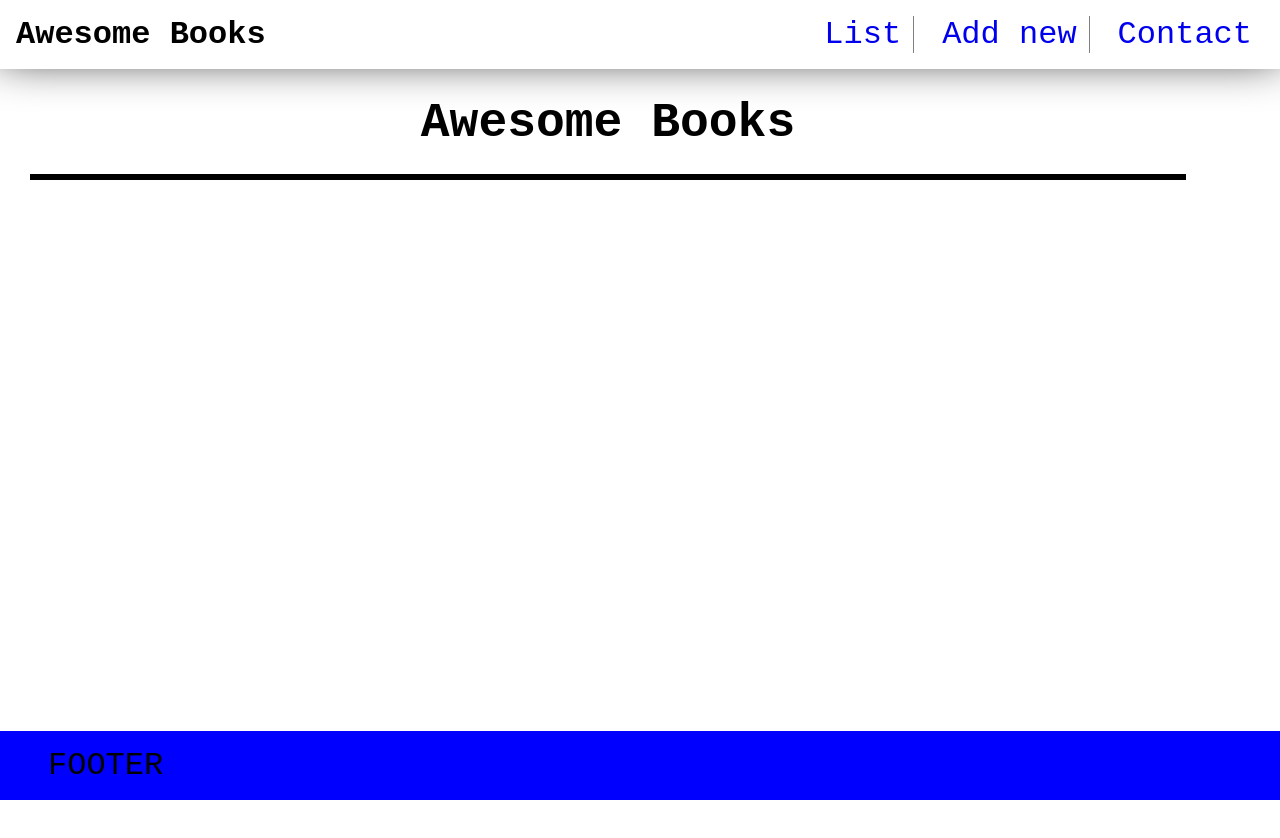
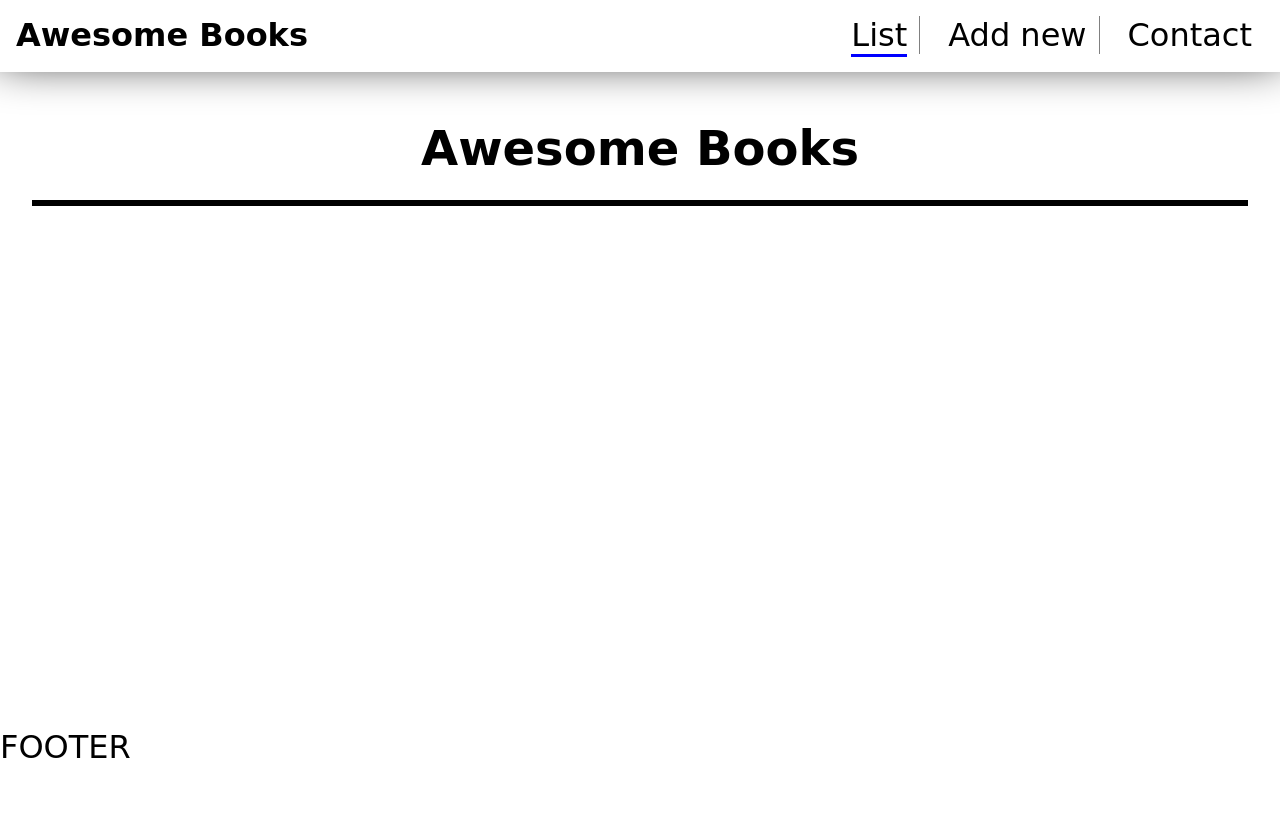
Before and after one commit to wuyepabdul/awesome-books, a website: page index.html in a window 1280 px wide. After the commit the page ends 800 px from the top, so only its background shows below. Drawn offline with Linux system fonts and the light colour scheme.

Commit message:
Add border bottom to active navlink

```diff
--- a/index.html
+++ b/index.html
@@ -1,5 +1,6 @@
 <!DOCTYPE html>
 <html lang="en">
+
 <head>
   <meta charset="UTF-8" />
   <meta http-equiv="X-UA-Compatible" content="IE=edge" />
@@ -11,24 +12,27 @@
 <body>
   <header>
     <nav>
-        <div class="page_logo">Awesome Books</div>
+      <div class="page_logo">
+        Awesome Books
+      </div>
       <ul class="navigation">
         <li class="navItem">
-            <a href="#listOfBooksContainer">List</a>
+          <a class="activeLink" href="#listOfBooks_container">List</a>
         </li>
-          <li class="navItem">
-            <a href="#form_container">Add new</a>
+        <li class="navItem inactive">
+          <a class="inactive" href="#form_container">Add new</a>
         </li>
-          <li class="navItem">
-            <a href="#contact_section">Contact</a>
+        <li class="navItem inactive">
+          <a class="inactive" href="#contact_section">Contact</a>
         </li>
       </ul>
     </nav>
   </header>
   <main>
-      <section class="listOfBooksContainer visible" id="listOfBooksContainer">
+    <section id="listOfBooks_container" class="listOfBooks_container visible">
       <h1>Awesome Books</h1>
       <div id="listOfBooks" class="listOfBooks"></div>
+
     </section>
     <section id="form_container" class="form_container invisible">
       <h2>Add a New Book</h2>
@@ -40,12 +44,7 @@
         </div>
         <div>
           <label for="author"></label>
-            <input
-              type="text"
-              name="author  "
-              id="author"
-              placeholder="Author"
-            />
+          <input type="text" name="author  " id="author" placeholder="Author" />
           <small class="alert author"></small>
         </div>
         <button type="submit" class="addBtn">Add</button>
@@ -53,9 +52,8 @@
     </section>
     <section id="contact_section" class="contact_section invisible">
       <h2>Contact Information</h2>
-        <p class="contact_info">
-          Lorem ipsum dolor sit amet, consectetur adipisicing elit. Sit
-          reprehenderit quidem id ex eaque consequuntur recusandae qui natus.
+      <p class="contact_info">Lorem ipsum dolor sit amet, consectetur adipisicing elit.
+        Sit reprehenderit quidem id ex eaque consequuntur recusandae qui natus.
         Similique, ipsam.
       </p>
       <ul>
@@ -63,10 +61,14 @@
         <li>phone</li>
         <li>addressText</li>
       </ul>
+
     </section>
   </main>
-    <footer>FOOTER</footer>
+  <footer>
+    FOOTER
+  </footer>
   <script src="./app.js"></script>
   <script src="navigation.js"></script>
 </body>
+
 </html>
--- a/navigation.js
+++ b/navigation.js
@@ -1,5 +1,6 @@
 const navigationLinks = document.querySelectorAll('.navItem');
 const sections = document.querySelectorAll('section');
+const anchors = document.querySelectorAll('.navigation a');
 
 navigationLinks.forEach((navlink) => {
   navlink.addEventListener('click', (e) => {
@@ -7,9 +8,17 @@ navigationLinks.forEach((navlink) => {
     sections.forEach((section) => {
       section.classList.replace('visible', 'invisible');
     });
+    // this removes the border bottom from all of the navlinks
+    anchors.forEach((aTag) => {
+      aTag.classList.remove('activeLink');
+      aTag.classList.add('inactive');
+    });
 
     // make visible only the section whose link was clicked
-    const activeLink = document.querySelector(e.target.getAttribute('href'));
-    activeLink.classList.replace('invisible', 'visible');
+    const activeSection = document.querySelector(e.target.getAttribute('href'));
+    activeSection.classList.replace('invisible', 'visible');
+    // add border only to the active navlink
+    e.target.classList.remove('inactive');
+    e.target.classList.add('activeLink');
   });
 });
--- a/style.css
+++ b/style.css
@@ -6,6 +6,7 @@
 
 * a {
   text-decoration: none;
+  color: black;
 }
 
 * ul li {
@@ -17,34 +18,27 @@
   padding: 0;
 }
 
-* h1,
-h2 {
-  margin: 0;
-  text-align: center;
+body {
+  position: relative;
+  height: 95vh;
+  color: black;
+  font-size: 2rem;
+  font-family: cursive;
 }
 
-body {
-  height: 95vh;
-  /* display: flex; */
-  justify-content: center;
-  align-items: center;
-  color: black;
-  font-size: 2rem;
-  font-family: monospace;
-  /* flex-direction: column; */
+h1,
+h2 {
+  text-align: center;
 }
 
 header {
   position: fixed;
+  height: 4.5rem;
   top: 0;
   width: 100%;
   background-color: white;
+  box-shadow: 0rem -1rem 3rem 2px;
   z-index: 10;
-  box-shadow: 0rem -1rem 3rem 2px;
-}
-
-.page_logo {
-  font-weight: 900;
 }
 
 header nav {
@@ -52,17 +46,14 @@ header nav {
   justify-content: space-between;
   padding: 1rem;
 }
-/*
-section {
-  position: absolute;
-  top: 50%;
-  right: 50%;
-  transform: translate(50%, -50%);
-} */
+
+.page_logo {
+  font-weight: 900;
+}
 
 .navigation {
   display: flex;
-  justify-content: space-between;
+  justify-content: space-between ;
   gap: 1rem;
 }
 
@@ -70,31 +61,40 @@ section {
   padding-left: 0.75rem;
   padding-right: 0.75rem;
   border-right: 1px solid grey;
+  border-bottom: none;
 }
 
 .navItem:last-child {
   border-right: none;
 }
 
+.navItem a.inactive {
+  border-bottom: 3px solid transparent;
+  transition: 600ms ease-in-out;
+}
+
+.navItem a.activeLink {
+  border-bottom: 3px solid blue;
+  transition: 600ms ease-in-out;
+}
+
 main {
   width: 100%;
-  margin-top: 1rem;
-  margin-bottom: 1rem;
-  /* flex-direction: column; */
-  height: 100%;
-  align-items: center;
   position: relative;
   top: 4.5rem;
+  height: calc(100vh - 9rem);
+  overflow-y: scroll;
 }
 
-.listOfBooksContainer {
-  width: 95%;
-  margin-top: 1.5rem;
+.listOfBooks_container {
+  position: relative;
+  width: 100%;
+  margin-top: 1rem;
+  margin-bottom: 2.5rem;
+  padding: 2rem;
 }
 
 .listOfBooks {
-  width: 95%;
-  margin: 0 auto;
   border: 3px solid black;
   margin-top: 1.5rem;
 }
@@ -118,8 +118,15 @@ main {
   float: right;
 }
 
+.form_container,
+.contact_section {
+  position: relative;
+  top: 40%; right: 50%;
+  transform: translate(50%,-50%);
+}
+
 .form_container {
-  width: 60%;
+  padding: 0 20%;
   display: flex;
   flex-direction: column;
   align-items: center;
@@ -169,36 +176,26 @@ form input::placeholder {
 }
 
 .contact_section {
-  display: flex;
-  flex-direction: column;
-  width: 80%;
-  margin: 0 auto;
-  align-items: center;
+  padding: 0 4rem;
 }
 
-.contact_info {
+.contact_section p.contact_info {
   padding: 3rem 0;
 }
 
 .contact_section ul li {
-  list-style-type: disc;
+  list-style: circle;
+  padding-left: 6rem;
   list-style-position: inside;
-  padding-left: 6rem;
 }
 
 footer {
+  position: fixed;
+  height: 4.5rem;
+  bottom: 0;
+  width: 100%;
+  background-color: white;
   z-index: 10;
-  background-color: blue;
-  /*
-  position: -webkit-sticky;
-  position: sticky;
-  bottom: 0; */
-
-  position: fixed;
-bottom: 0;
-  width: 100%;
-  padding: 1rem 3rem;
-  display: flex;
 }
 
 .invisible {
```
Lines whose indentation alone changed are shown as unchanged.
